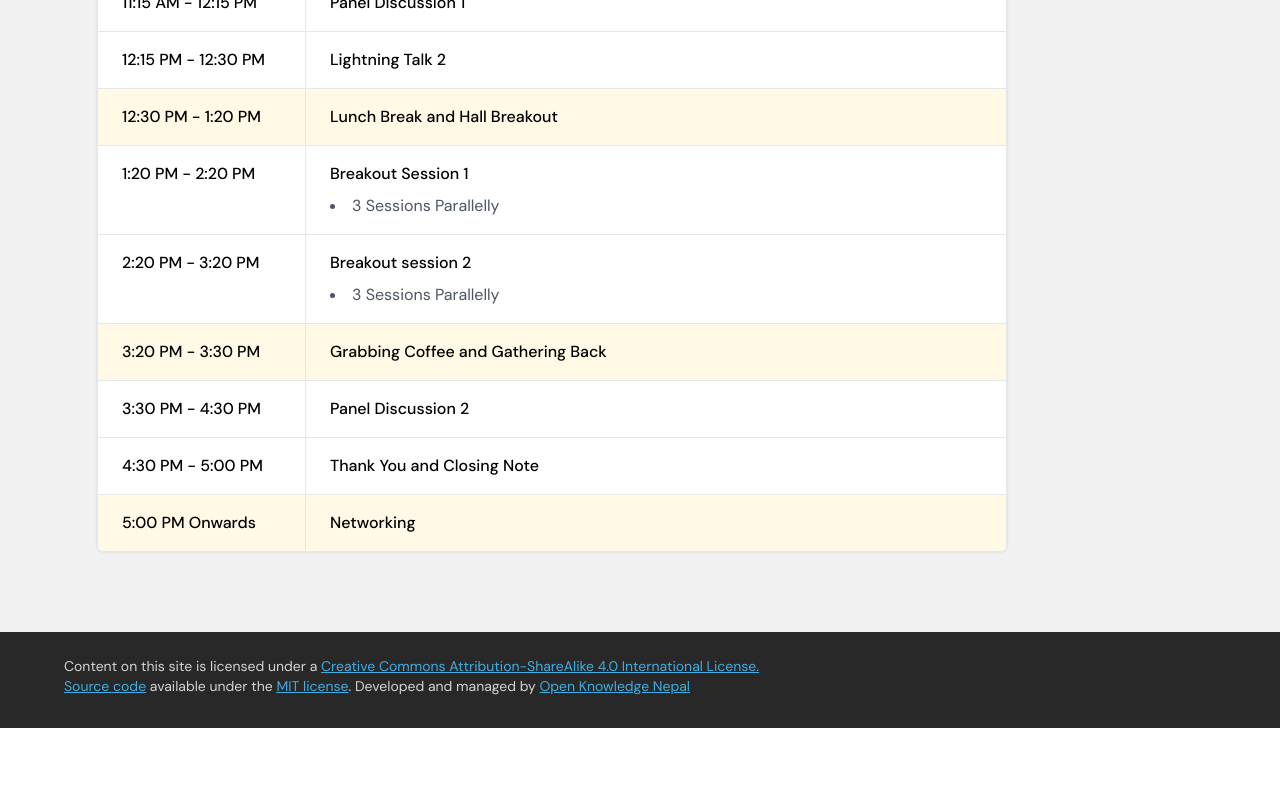
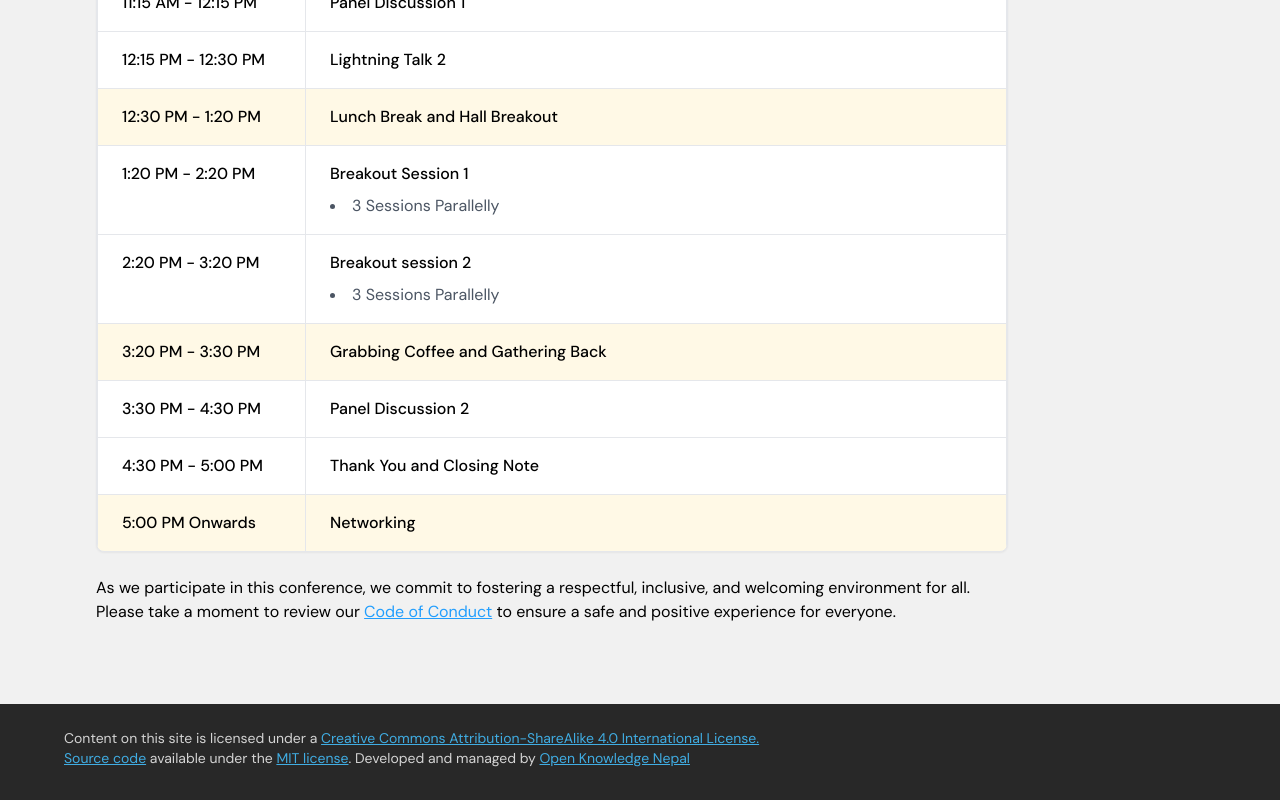
Before and after one commit to openknowledgenp/wid-conference, a Next.js app: page /schedule in a window 1280 px wide. Shown: the part 640-1440 px from the top of the page. Before the commit the page ends 1368 px from the top, so only its background shows below. Built offline with nearby package versions, Linux system fonts and the light colour scheme.

Commit message:
code of conduct linked in schedule page

```diff
--- a/src/app/schedule/page.jsx
+++ b/src/app/schedule/page.jsx
@@ -1,4 +1,5 @@
 import Image from 'next/image';
+import Link from 'next/link';
 import Navbar from '../../components/shared/Navbar';
 import Footer from '../../components/Footer';
 import { Clock, Calendar, Hotel } from 'lucide-react';
@@ -43,7 +44,7 @@ export default function Schedule() {
                 <span className='text-base ml-2'>9:00 AM to 5:30 PM</span>
               </div>
               <div className="flex items-center ga text-black pr-2">
-              <Hotel className="w-4 h-4" />
+                <Hotel className="w-4 h-4" />
                 <span className='text-base ml-1'>Radisson Hotel Kathmandu</span>
               </div>
             </div>
@@ -161,6 +162,9 @@ export default function Schedule() {
               ))}
             </div>
           </div>
+            <div className="md:mx-16 mt-6 md:w-3/4">
+              <p className="text-black">As we participate in this conference, we commit to fostering a respectful, inclusive, and welcoming environment for all. Please take a moment to review our <Link href="/coc"className="text-[#229EFD] underline">Code of Conduct</Link> to ensure a safe and positive experience for everyone.</p>
+            </div>
         </div>
       </section>
       <Footer />
```
